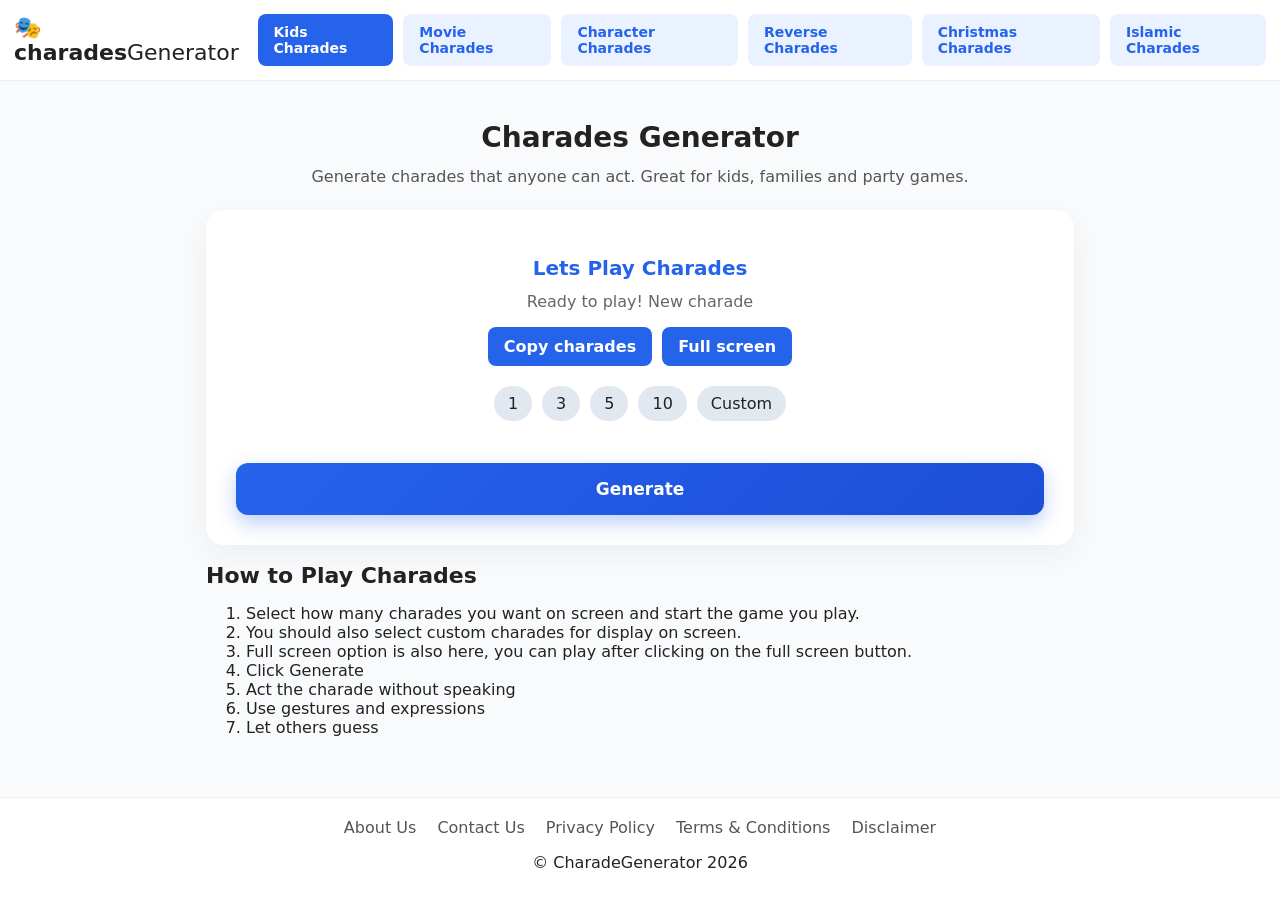
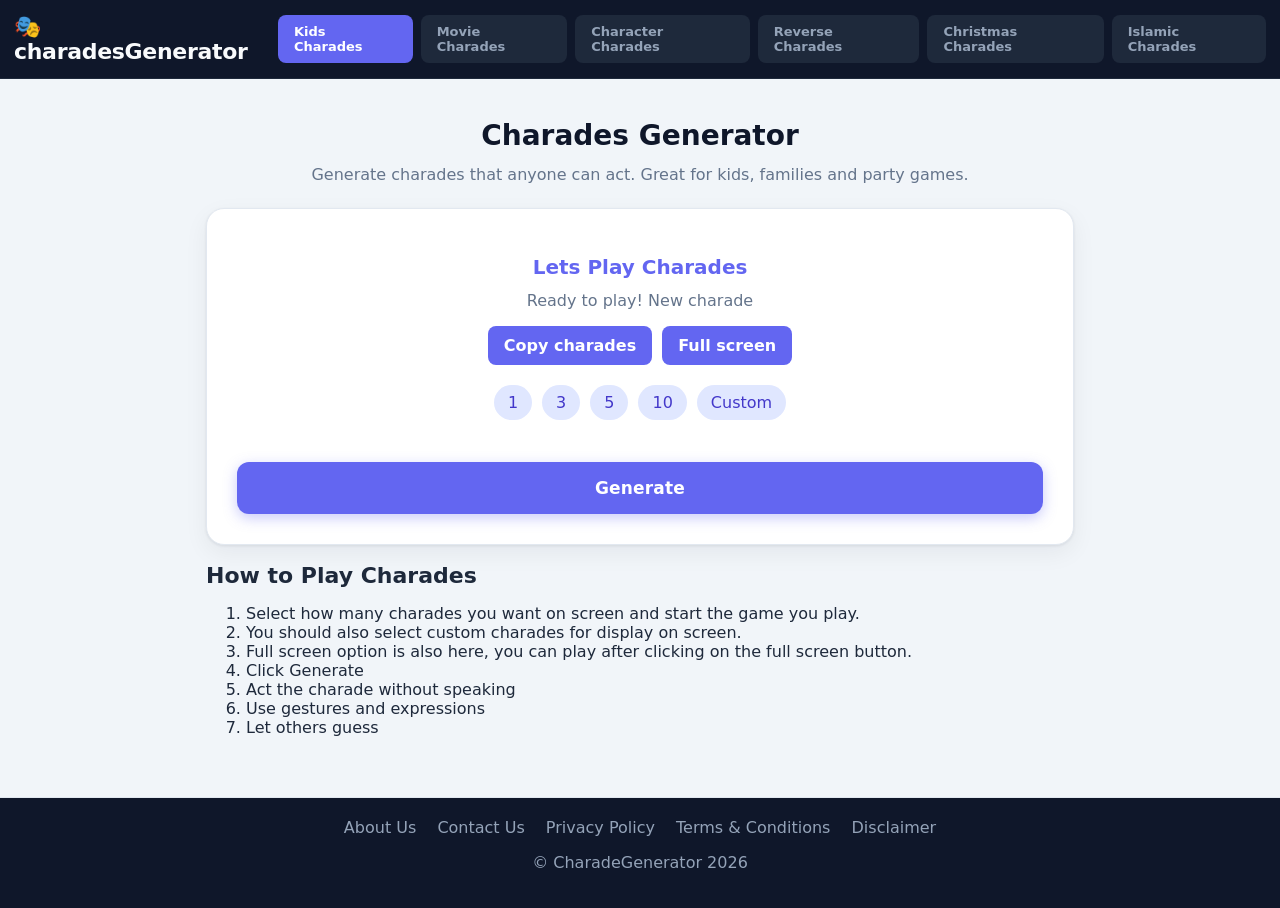

Update style.css

--- a/css/style.css
+++ b/css/style.css
@@ -3,8 +3,8 @@
 body {
   margin: 0;
   font-family: system-ui, Arial;
-  background: #f8fafc;
-  color: #222;
+  background: #f1f5f9;
+  color: #1e293b;
 }
 
 button {
@@ -13,6 +13,7 @@ button {
   cursor: pointer;
   font-family: inherit;
 }
+
 .fade-in {
   animation: fadeIn 0.3s ease;
 }
@@ -21,10 +22,11 @@ button {
   from { opacity: 0; transform: translateY(10px); }
   to { opacity: 1; transform: translateY(0); }
 }
+
 /* HEADER */
 .header {
-  border-bottom: 1px solid #eee;
-  background: #fff;
+  border-bottom: 1px solid #1e293b;
+  background: #0f172a;
 }
 
 .header-inner {
@@ -36,22 +38,26 @@ button {
 
 .logo {
   font-size: 22px;
+  color: #f8fafc;
+  font-weight: 700;
+  letter-spacing: -0.3px;
 }
 
 .logo-link {
   text-decoration: none;
-  color: #222;
+  color: #f8fafc;
 }
 
 .menu-btn {
   display: none;
   font-size: 20px;
+  color: #94a3b8;
 }
 
 /* NAV */
 .nav-desktop {
   display: flex;
-  gap: 10px;
+  gap: 8px;
 }
 
 .nav-desktop a,
@@ -61,43 +67,48 @@ button {
 
 .nav-desktop button,
 .nav-mobile button {
-  padding: 10px 16px;
+  padding: 9px 16px;
   border-radius: 8px;
-  font-size: 14px;
+  font-size: 13px;
   font-weight: 600;
-  background: #eaf2ff;
-  color: #2563eb;
-  transition: all 0.25s ease;
+  background: #1e293b;
+  color: #94a3b8;
+  transition: all 0.2s ease;
 }
 
 .nav-desktop button:hover,
 .nav-mobile button:hover {
-  background: #dbeafe;
+  background: #334155;
+  color: #f8fafc;
   transform: translateY(-1px);
 }
 
 .nav-desktop button.active {
-  background: #2563eb;
+  background: #6366f1;
   color: #fff;
 }
 
 .nav-mobile {
   display: none;
   padding: 14px;
-  border-top: 1px solid #eee;
+  border-top: 1px solid #1e293b;
+  background: #0f172a;
 }
 
 .nav-mobile button {
   width: 100%;
   margin-bottom: 10px;
   min-height: 44px;
+  color: #94a3b8;
 }
+
 .copy-msg {
   display: none;
   font-size: 13px;
-  color: green;
+  color: #22c55e;
   align-self: center;
 }
+
 /* MAIN */
 .main {
   max-width: 900px;
@@ -110,16 +121,20 @@ h1 {
   font-size: 28px;
   text-align: center;
   margin-bottom: 10px;
+  color: #0f172a;
+  font-weight: 700;
 }
 
 h2 {
   font-size: 22px;
   margin-bottom: 12px;
+  color: #1e293b;
+  font-weight: 600;
 }
 
 .seo-text {
   font-size: 16px;
-  color: #555;
+  color: #64748b;
   max-width: 700px;
   margin: 0 auto 20px;
   text-align: center;
@@ -132,17 +147,19 @@ h2 {
   padding: 30px;
   border-radius: 18px;
   text-align: center;
-  box-shadow: 0 10px 30px rgba(0,0,0,0.05);
+  box-shadow: 0 1px 3px rgba(15,23,42,0.08), 0 8px 24px rgba(15,23,42,0.06);
+  border: 1px solid #e2e8f0;
 }
 
 .category-title {
   font-size: 20px;
-  color: #2563eb;
+  color: #6366f1;
+  font-weight: 600;
 }
 
 .subtitle {
   margin-top: 6px;
-  color: #666;
+  color: #64748b;
 }
 
 /* TOP CONTROLS */
@@ -156,13 +173,13 @@ h2 {
 .top-controls button {
   padding: 10px 16px;
   border-radius: 8px;
-  background: #2563eb;
+  background: #6366f1;
   color: #fff;
   font-weight: 600;
 }
 
 .top-controls button:hover {
-  background: #1d4ed8;
+  background: #4f46e5;
 }
 
 /* QUICK PICK */
@@ -177,12 +194,18 @@ h2 {
 .quick-pick button {
   padding: 8px 14px;
   border-radius: 999px;
-  background: #e2e8f0;
+  background: #e0e7ff;
+  color: #4338ca;
   font-weight: 500;
+  transition: all 0.2s ease;
+}
+
+.quick-pick button:hover {
+  background: #c7d2fe;
 }
 
 .quick-pick button.active {
-  background: #2563eb;
+  background: #6366f1;
   color: #fff;
 }
 
@@ -197,8 +220,16 @@ h2 {
 .custom-box input {
   width: 150px;
   padding: 10px;
-  border-radius: 6px;
-  border: 1px solid #ccc;
+  border-radius: 8px;
+  border: 1px solid #cbd5e1;
+  background: #f8fafc;
+  color: #1e293b;
+  outline: none;
+  transition: border 0.2s;
+}
+
+.custom-box input:focus {
+  border-color: #6366f1;
 }
 
 /* CARDS */
@@ -213,13 +244,14 @@ h2 {
   background: #fff;
   padding: 16px;
   border-radius: 12px;
-  border: 1px solid #eee;
+  border: 1px solid #e2e8f0;
   transition: all 0.2s ease;
 }
 
 .card:hover {
   transform: translateY(-4px);
-  box-shadow: 0 8px 20px rgba(0,0,0,0.08);
+  box-shadow: 0 8px 24px rgba(99,102,241,0.12);
+  border-color: #c7d2fe;
 }
 
 /* GENERATE BUTTON */
@@ -227,17 +259,22 @@ h2 {
   margin-top: 22px;
   width: 100%;
   padding: 16px;
-  background: linear-gradient(135deg, #2563eb, #1d4ed8);
+  background: #6366f1;
   color: #fff;
   border-radius: 12px;
   font-size: 17px;
   font-weight: 600;
-  box-shadow: 0 8px 20px rgba(37, 99, 235, 0.3);
+  box-shadow: 0 4px 14px rgba(99,102,241,0.35);
+  transition: all 0.2s ease;
+  letter-spacing: 0.01em;
 }
 
 .generate-btn:hover {
+  background: #4f46e5;
   transform: translateY(-1px);
+  box-shadow: 0 6px 20px rgba(99,102,241,0.4);
 }
+
 /* MODE BUTTONS */
 .mode-select {
   display: flex;
@@ -250,19 +287,25 @@ h2 {
 .mode-btn {
   padding: 8px 14px;
   border-radius: 999px;
-  background: #e2e8f0;
+  background: #f1f5f9;
+  color: #64748b;
   font-weight: 600;
   transition: 0.2s;
+  border: 1px solid #e2e8f0;
 }
 
 .mode-btn:hover {
-  background: #dbeafe;
+  background: #e0e7ff;
+  color: #4338ca;
+  border-color: #c7d2fe;
 }
 
 .mode-btn.active {
-  background: #2563eb;
+  background: #6366f1;
   color: #fff;
+  border-color: #6366f1;
 }
+
 /* CONTENT SECTIONS */
 .content-section {
   margin-top: 60px;
@@ -272,21 +315,28 @@ h2 {
 .content-section ul {
   padding-left: 20px;
   line-height: 1.8;
+  color: #475569;
 }
 
 /* FOOTER */
 .footer {
   text-align: center;
   padding: 20px;
-  border-top: 1px solid #eee;
+  border-top: 1px solid #e2e8f0;
   margin-top: 60px;
-  background: #fff;
+  background: #0f172a;
+  color: #94a3b8;
 }
 
 .footer a {
   margin: 0 8px;
-  color: #555;
+  color: #94a3b8;
   text-decoration: none;
+  transition: color 0.2s;
+}
+
+.footer a:hover {
+  color: #a5b4fc;
 }
 
 /* HIDDEN */
